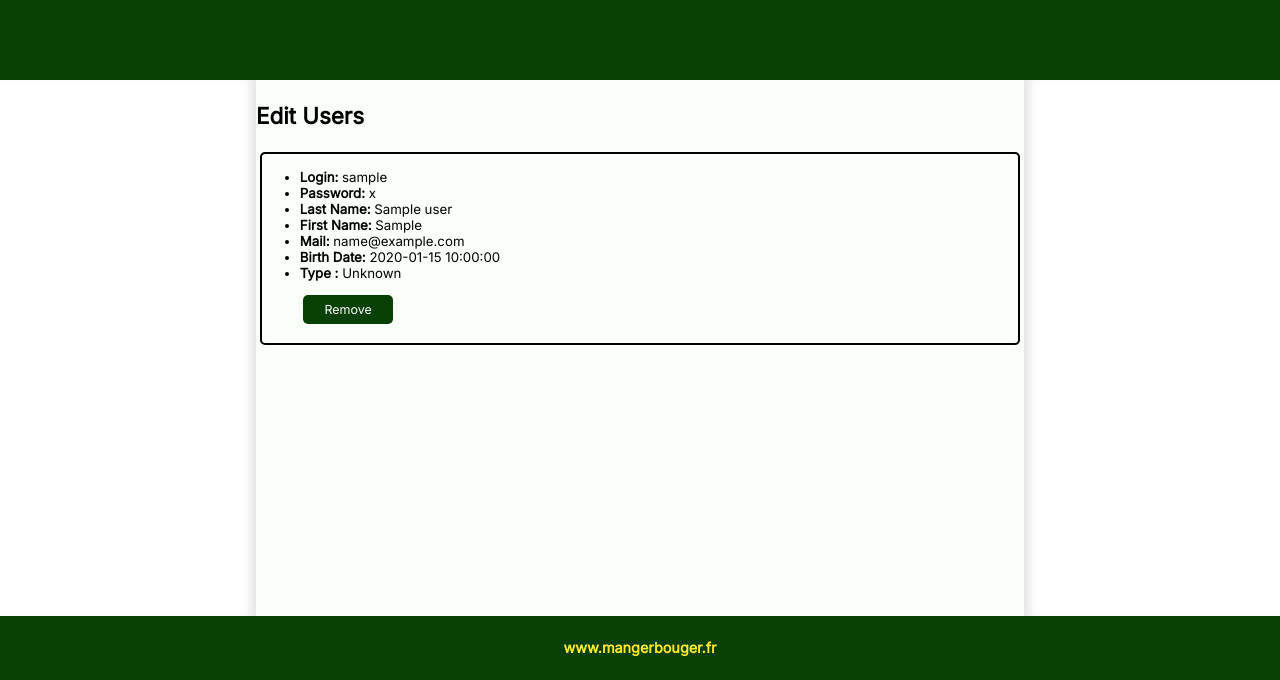
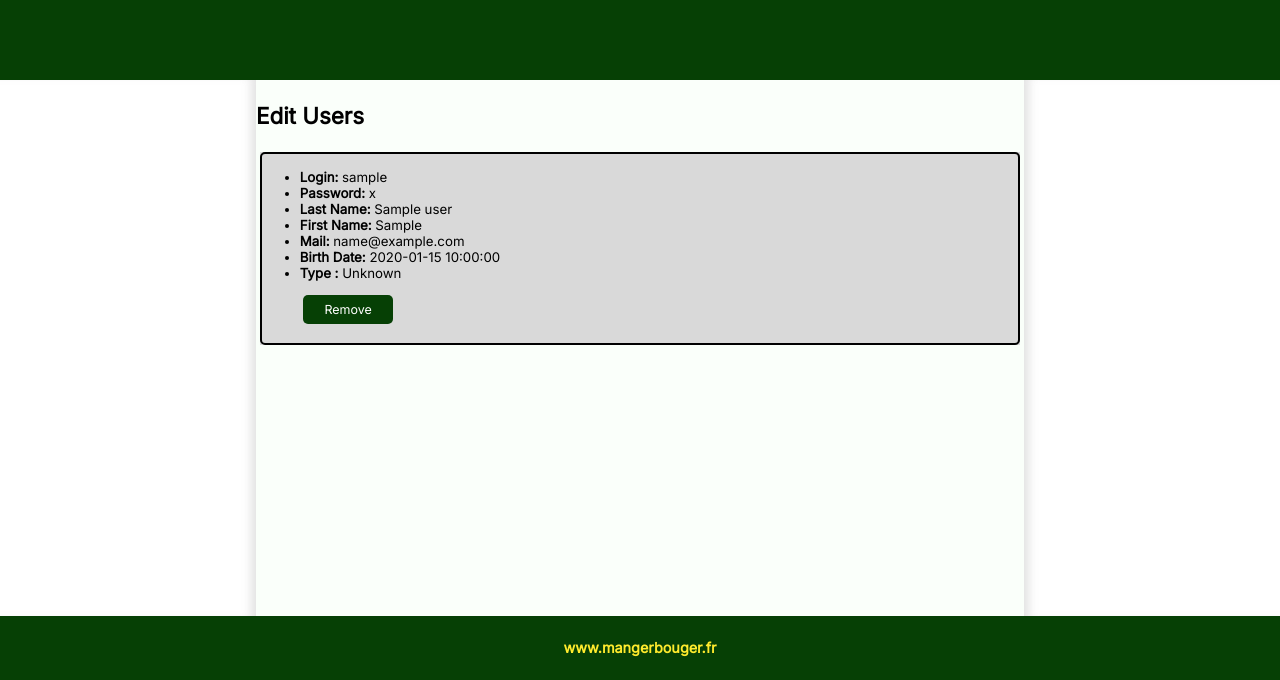
Before and after one commit to leoHerv/TechWebProjet, a Symfony app: template templates/MainTemplate/Admin/editUsers.html.twig in a window 1280 px wide. Shown: the part 120-800 px from the top of the page. Run offline with Twig, Linux system fonts and the light colour scheme; the template is opened without the code that fills it: most values are stand-ins (such as "Sample title", 1, 10 or a date in 2020); some libraries are stand-ins or nearby versions.

Commit message:
EditUsers background for ul

```diff
--- a/public/css/Admin/editUsers.css
+++ b/public/css/Admin/editUsers.css
@@ -1,5 +1,6 @@
 form{
     margin: 0.5%;
+    background: #D9D9D9;
 }
 
 button{
```
